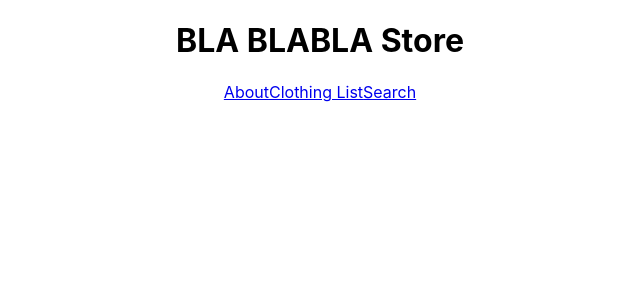
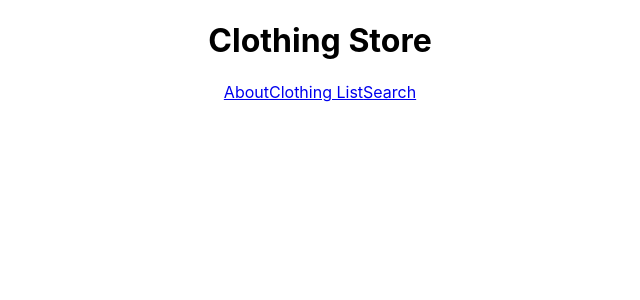
Before and after one commit to sprakash/router-example, a React (Create React App) app: page / in a window 1280 px wide. Shown: the top 300 px of the page, without its empty margins (320-960 px from the left). Built offline with nearby package versions, Linux system fonts and the light colour scheme.

Commit message:
fixed App.test

```diff
--- a/src/App.js
+++ b/src/App.js
@@ -4,7 +4,7 @@ import "./App.css";
 function App() {
   return (
     <div className="App">
-      <h1>BLA BLABLA Store</h1>
+      <h1>Clothing Store</h1>
       <Link to="/about">About</Link>
       <Link to="/list">Clothing List</Link>
       <Link to="/search">Search</Link>
```
